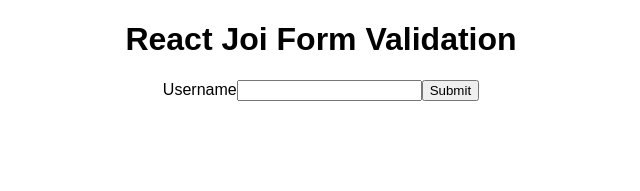
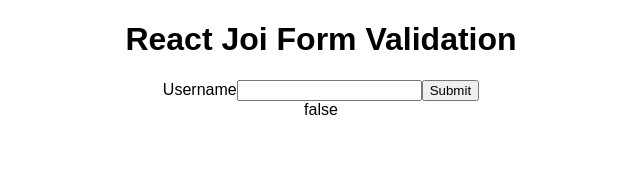
Before and after one commit to joshuaebowling/react-joi-form-validation, a React (Create React App) app: page / in a window 1280 px wide. Shown: the top 191 px of the page, without its empty margins (319-959 px from the left). Built offline with nearby package versions, Linux system fonts and the light colour scheme.

Commit message:
redo work that codesandbox didn't pickup in my last commit

```diff
--- a/src/forms/CreateUser.tsx
+++ b/src/forms/CreateUser.tsx
@@ -1,8 +1,10 @@
 /// <reference path="../index.d.ts" />
 import React from "react";
 import Schema from "../schemas/CreateUser";
-
+import useValidate from "../useValidate";
+import User from "../models/User";
 const CreateUser = () => {
+  const { isValid, update, errors } = useValidate(Schema, new User());
   return (
     <form
       onSubmit={(e) => {
@@ -11,8 +13,12 @@
       }}
     >
       <label htmlFor="username">Username</label>
-      <input name="username" />
+      <input
+        name="username"
+        onChange={(e) => update("username", e.target.value)}
+      />
       <input type="submit"></input>
+      <div>{JSON.stringify(isValid)}</div>
     </form>
   );
 };
--- a/src/useValidate.ts
+++ b/src/useValidate.ts
@@ -11,6 +11,7 @@
     const newCurrentModel = assign({}, currentModel, { [prop]: value });
     setCurrentModel(newCurrentModel);
   };
+
   useEffect(() => {
     console.log(currentModel);
     const { error, value } = Schema.validate(currentModel);
```
